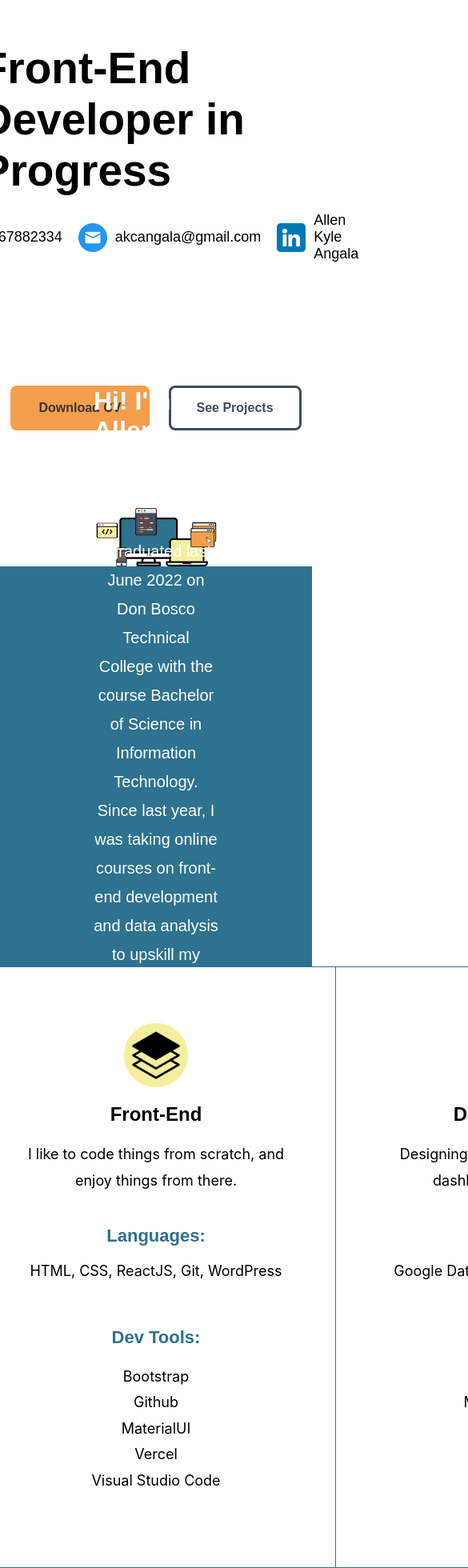
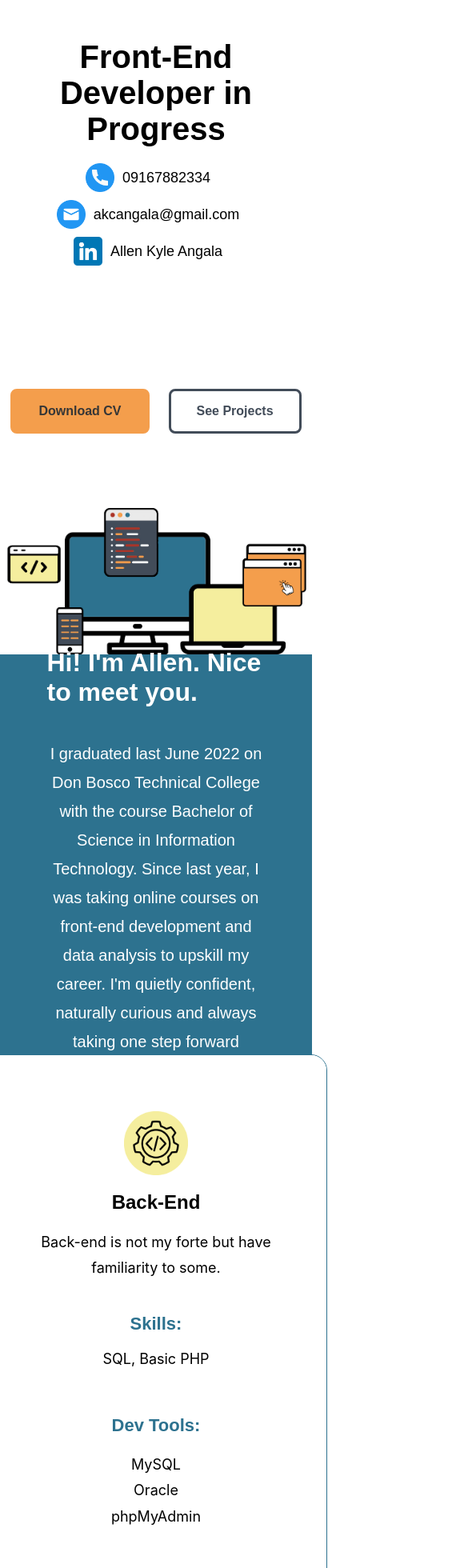
Before and after one commit to akcangala/akca-website, a Next.js app: page / in a window 390 px wide. Shown: the part 40-2000 px from the top of the page at 80% size, 585 px wide, since content can reach past the window. Built offline with nearby package versions, Linux system fonts and the light colour scheme.

Commit message:
added responsiveness

```diff
--- a/pages/index.js
+++ b/pages/index.js
@@ -32,15 +32,22 @@ export default function Home() {
   }
   return (
     <div className='container'>
+      <meta name="viewport" content="width=device-width, initial-scale=1"></meta>
       <div className='info'>
         <p className='name'>Front-End Developer in Progress </p>
         <div className='contacts'>
+          <div className='px425'>
             <Image className="icons" src={phone} height={36} />
             <a href="tel:+639167882334">09167882334</a>
+          </div>
+          <div className='px425'>
             <Image className="icons" src={mail} height={36} />
             <a href='mailto:akcangala@gmail.com'>akcangala@gmail.com</a>
+          </div>
+          <div className='px425'>
             <Image className="icons" src={linkedin} height={36} />
             <a href='https://www.linkedin.com/in/allen-kyle-angala-8253aa243/'>Allen Kyle Angala</a>
+          </div>
         </div>
         <div className='buttons'>
           <button onClick={onButtonClick} class="button button1">Download CV</button>
@@ -148,8 +155,10 @@ export default function Home() {
       <div className='footer'>
 
         <p>Made with <FaReact className='FaReact' /></p>
+        <div className='px320'>
         <p><FaRegCopyright className='FaRegCopyright' /> 2023 </p>
         <p>Allen Kyle Angala</p>
+        </div>
 
       </div>
 
--- a/styles/globals.css
+++ b/styles/globals.css
@@ -85,6 +85,17 @@ a {
   font-size: 18px;
   margin: 0 20px 0 10px;
   font-family: 'Montserrat', sans-serif;
+}
+
+.px425 {
+  display: flex;
+  align-items: center;
+}
+
+.px320 {
+  display: flex;
+  align-items: center;
+  gap: 30px;
 }
 
 
@@ -323,6 +334,7 @@ ul {
   padding: 0 30px;
 }
 
+
 .textBlock p {
   font-size: 20px;
   color: white;
@@ -444,3 +456,197 @@ ul {
 .FaRegCopyright {
   margin-right: 10px;
 }
+
+@media screen and (max-width: 1440px) {
+
+  .bg-container {
+    width: 60vw;
+  }
+
+  .mainAsset {
+    width: 60vw;
+  }
+}
+
+@media screen and (max-width: 1024px) {
+
+  .mainAsset {
+    width: 70vw;
+  }
+
+  .bg-container {
+    width: 60vw;
+  }
+
+  .area {
+    width: 320px;
+    height: 750px;
+  }
+
+  .projContainer {
+    display: flex;
+    flex-direction: column;
+    justify-content: space-around;
+    align-items: center;
+    height: 1100px;
+    width: 1024px;
+  }
+}
+
+@media screen and (max-width: 768px) {
+  .name {
+    font-size: 45px;
+  }
+
+  .bg-container {
+    width: 70vw;
+  }
+
+  .mainAsset {
+    width: 90vw;
+  }
+
+  .projContainer {
+    width: 768px;
+  }
+
+  .skillsContainer {
+    flex-direction: column;
+
+  }
+
+  .skillsContainer .area:nth-child(2) {
+    border-top: 1px solid #2d728f;
+    border-bottom: 1px solid #2d728f;
+    border-left: none;
+    border-right: none;
+  }
+
+  .area {
+    width: 600px;
+  }
+
+
+}
+
+@media screen and (max-width: 425px) {
+  .projContainer {
+    width: 425px;
+  }
+
+  .area {
+    width: 425px;
+  }
+
+  .name {
+    font-size: 40px;
+    text-align: center;
+    /* margin-bottom: 10px; */
+  }
+
+  .contacts {
+    flex-direction: column;
+  }
+
+  .contacts .px425:nth-child(2) {
+    margin: 10px 0;
+
+  }
+
+  .mainAsset {
+    width: 100vw;
+  }
+}
+
+@media screen and (max-width: 375px) {
+  .projContainer {
+  width: 375px;
+  height: 850px;
+}
+
+.area {
+  width: 350px;
+}
+
+.proj {
+  height: 250px;
+  width: 350px;
+}
+
+.textBlock {
+  gap: 20px;
+  padding: 0 30px;
+}
+.textBlock p {
+  font-size: 18px;
+}
+.visit {
+  /* width: 40px; */
+  padding: 12px 20px;
+  font-size: 16px;
+}
+.dontVisit {
+  /* width: 40px; */
+  padding: 12px 20px;
+  font-size: 16px;
+}
+
+.projects p:nth-child(2){
+  text-align: center;
+}
+
+.buttons {
+  display: flex;
+  flex-direction: column;
+  align-items: center;
+}
+.introduction {
+  height: 1000px;
+}
+
+.bg-container{
+  width: 90vw;
+}
+.greeting {
+text-align: center;
+}
+
+.footer {
+display: flex;
+flex-direction: column;
+height: 140px;
+}
+
+.px320 {
+display: flex;
+align-items: center;
+gap: 10px;
+}
+}
+
+@media screen and (max-width: 320px) {
+  .projContainer {
+    width: 320px;
+    height: 700px;
+  }
+
+  .area {
+    width: 300px;
+  }
+
+  .proj {
+    height: 200px;
+    width: 300px;
+  }
+  .textBlock p {
+    font-size: 16px;
+  }
+
+  .bg-container{
+    width: 80vw;
+  }
+
+.footer {
+  height: 150px;
+}
+}
```
Lines whose indentation alone changed are shown as unchanged.
